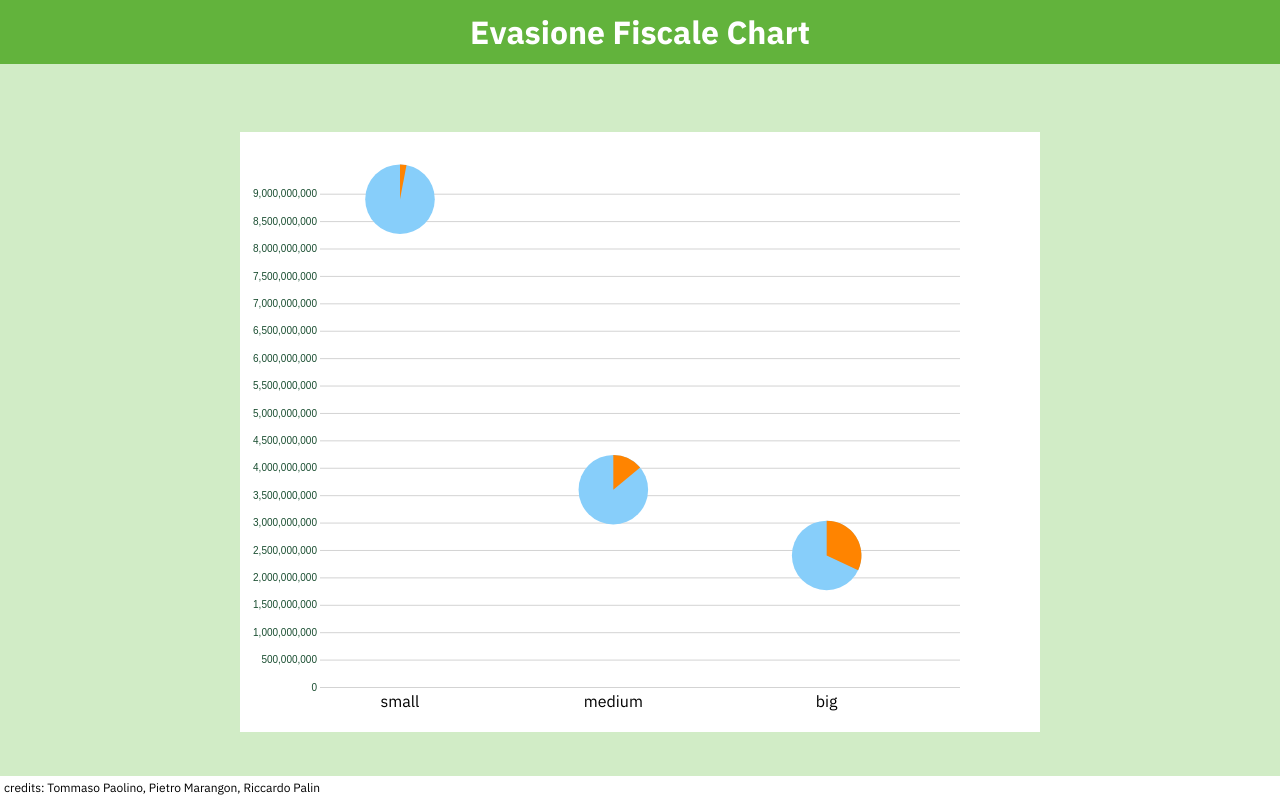
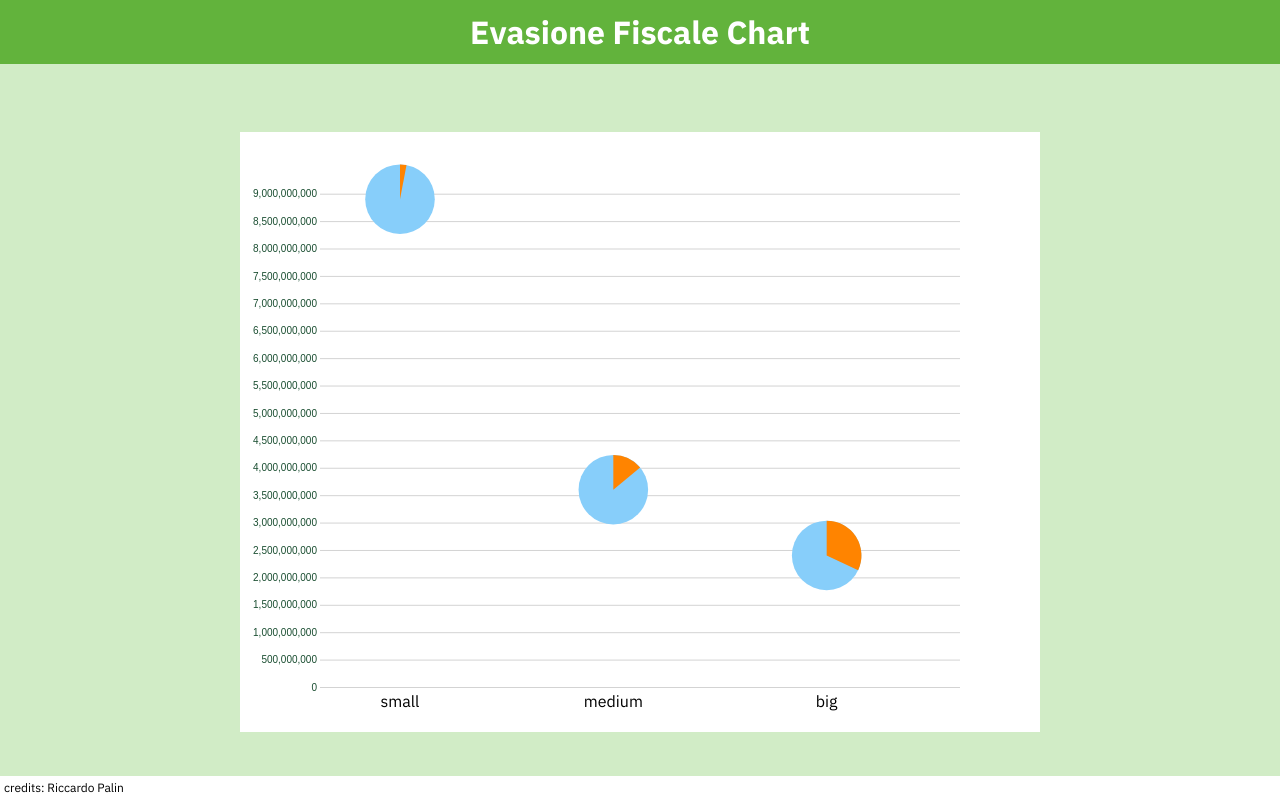
Before and after one commit to riccardopalin/Esercizio-A-Palin, a plain HTML site: page index.html in a window 1280 px wide. Drawn offline with nearby package versions, Linux system fonts and the light colour scheme; a script that the page names is missing.

Commit message:
Add files via upload

```diff
--- a/index.html
+++ b/index.html
@@ -21,7 +21,7 @@
 		<svg id='chart' width='800' height='600'></svg>
 	</main>
 	<footer>
-		<p>credits: Tommaso Paolino, Pietro Marangon, Riccardo Palin</p>
+		<p>credits: Riccardo Palin</p>
 	</footer>
 	<!-- loading the script -->
 	<script type='text/javascript' src='dataset.js'></script>
```
